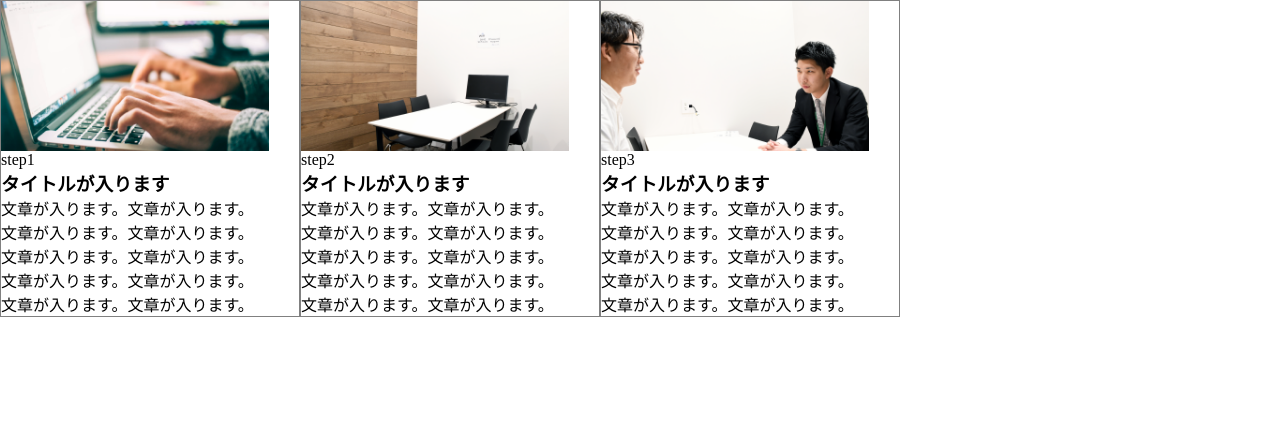
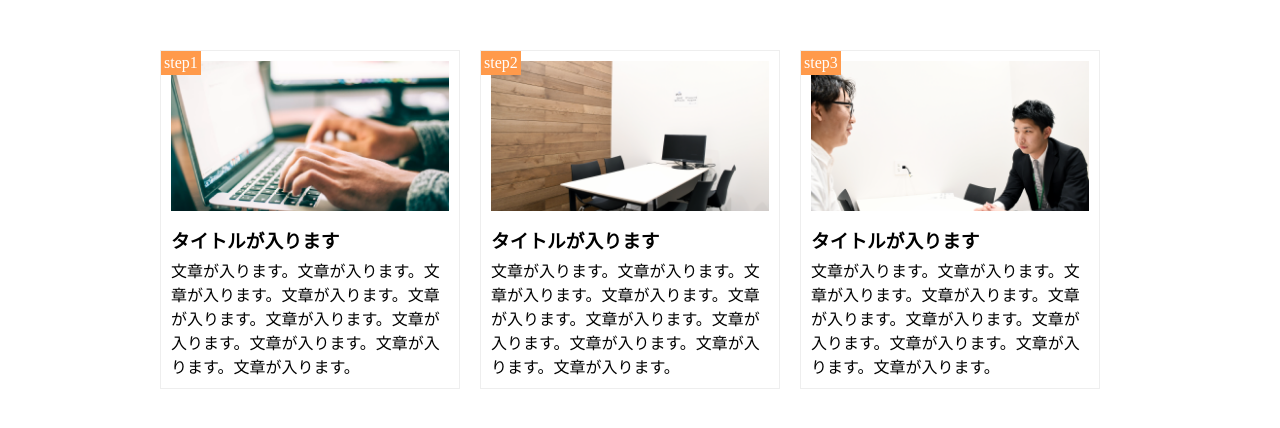
Before and after one commit to hiroki-ume/chapter9_exercise, a plain HTML site: page index.html in a window 1280 px wide. Drawn offline with Linux system fonts and the light colour scheme.

Commit message:
[Finish]2-9

```diff
--- a/index.html
+++ b/index.html
@@ -2,6 +2,7 @@
 <html>
 <head>
 	<meta charset="utf-8">
+	<link rel="stylesheet" href="https://maxcdn.bootstrapcdn.com/font-awesome/4.7.0/css/font-awesome.min.css">
 	<link rel="stylesheet" type="text/css" href="style.css">
 	<title>９章演習</title>
 </head>
--- a/style.css
+++ b/style.css
@@ -11,13 +11,14 @@
 
 main{
 	width: 960px;
-	padding: 50px auto;
+	margin: 50px auto;
 }
 .contents{
 	float: left;
-	border: 1px solid gray;
+	border: 1px solid #eee;
 	width: 300px;
-	padding-right: 30px;
+	margin-right: 20px;
+	padding: 10px;
 	position: relative;
 }
 .image1{
@@ -38,3 +39,14 @@ main{
 	background-size: cover;
 	background-position: center;
 }
+.step{
+	position: absolute;
+	top: 0;
+	left: 0;
+	background-color: #FF9A4B;
+	color: #fff;
+	padding: 3px;
+}
+.title{
+	margin: 15px 0 5px;
+}
```
Also changed, not shown: guide.png.
